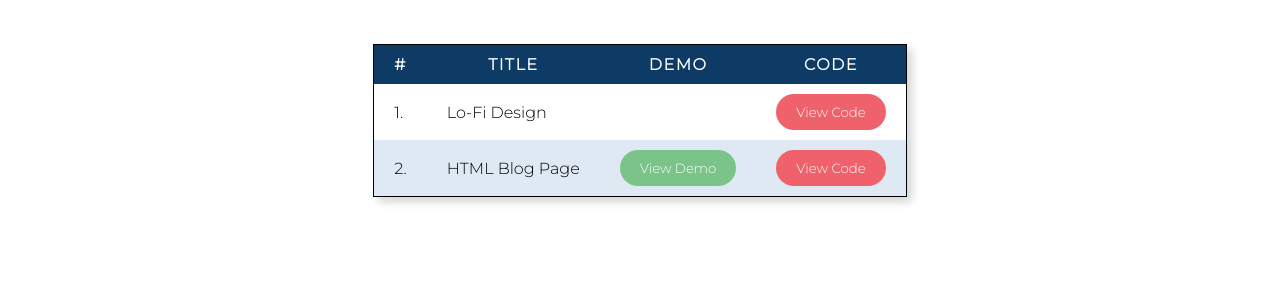
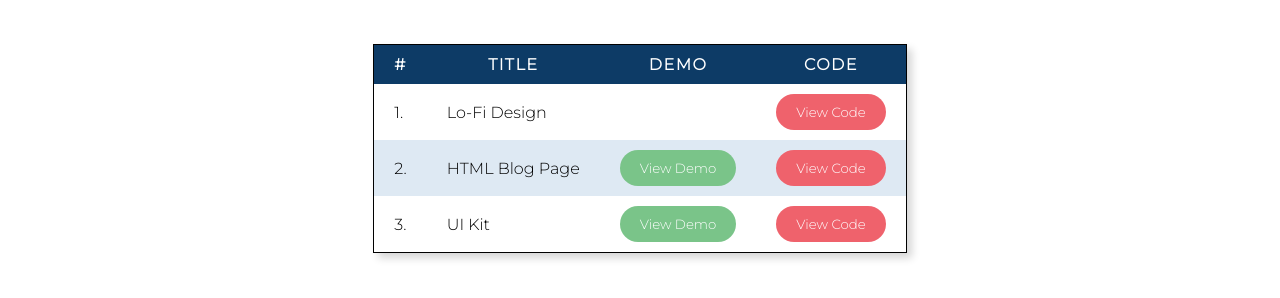
Before and after one commit to Abhigyan-Dhakal/Leapfrog, a plain HTML site: page index.html in a window 1280 px wide. Shown: the part 76-374 px from the top of the page. Drawn offline with Linux system fonts and the light colour scheme.

Commit message:
Add UI Kit assignment to the table

```diff
--- a/index.html
+++ b/index.html
@@ -54,6 +54,22 @@
                 </a>
               </td>
             </tr>
+            <tr>
+              <td>3.</td>
+              <td>UI Kit</td>
+              <td>
+                <a href="./assignments/UI Kit/index.html">
+                  <button class="table-btn demo-btn">View Demo</button>
+                </a>
+              </td>
+              <td>
+                <a
+                  href="https://github.com/Abhigyan-Dhakal/Leapfrog/tree/master/assignments/UI%20Kit"
+                >
+                  <button class="table-btn code-btn">View Code</button>
+                </a>
+              </td>
+            </tr>
           </table>
         </div>
       </div>
```
